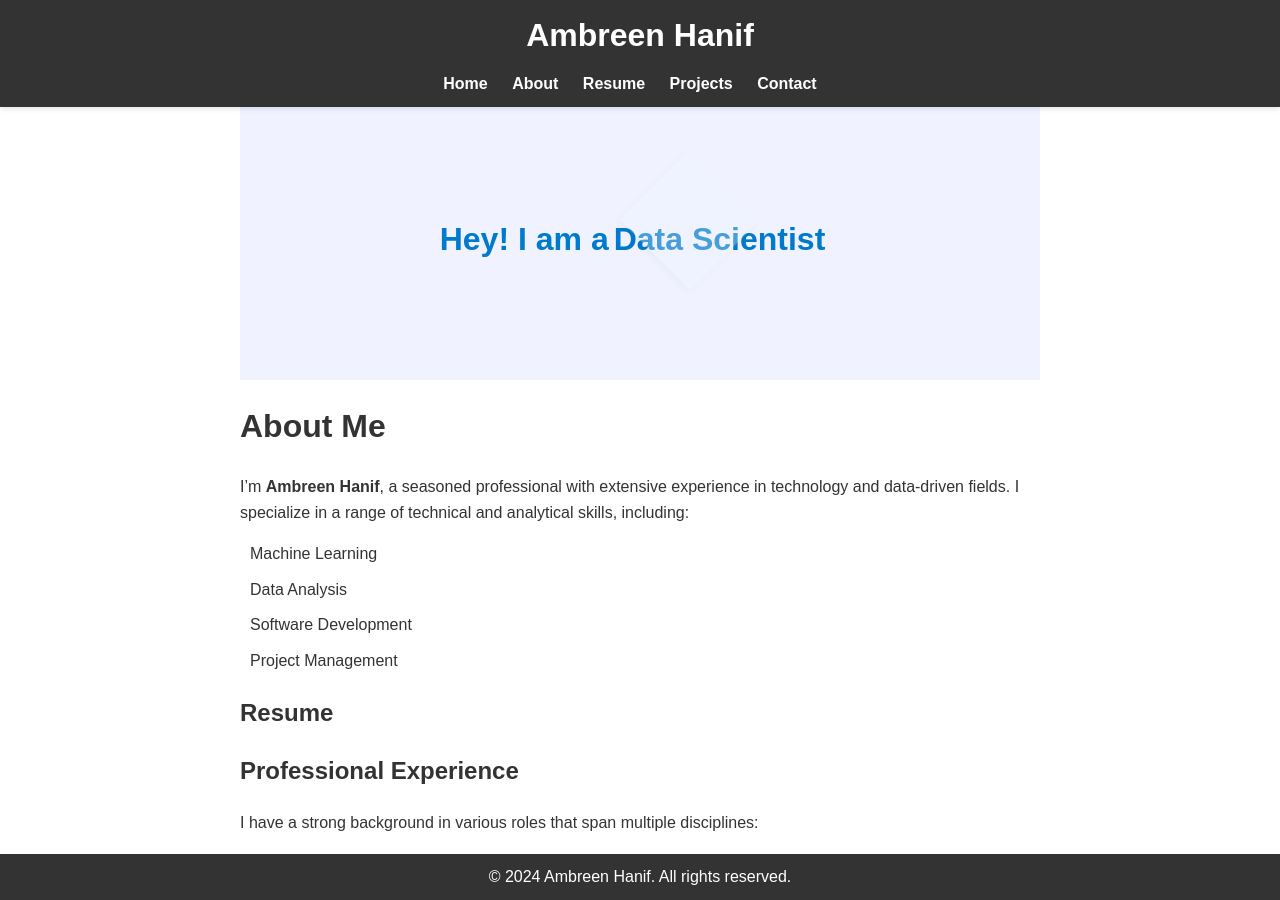
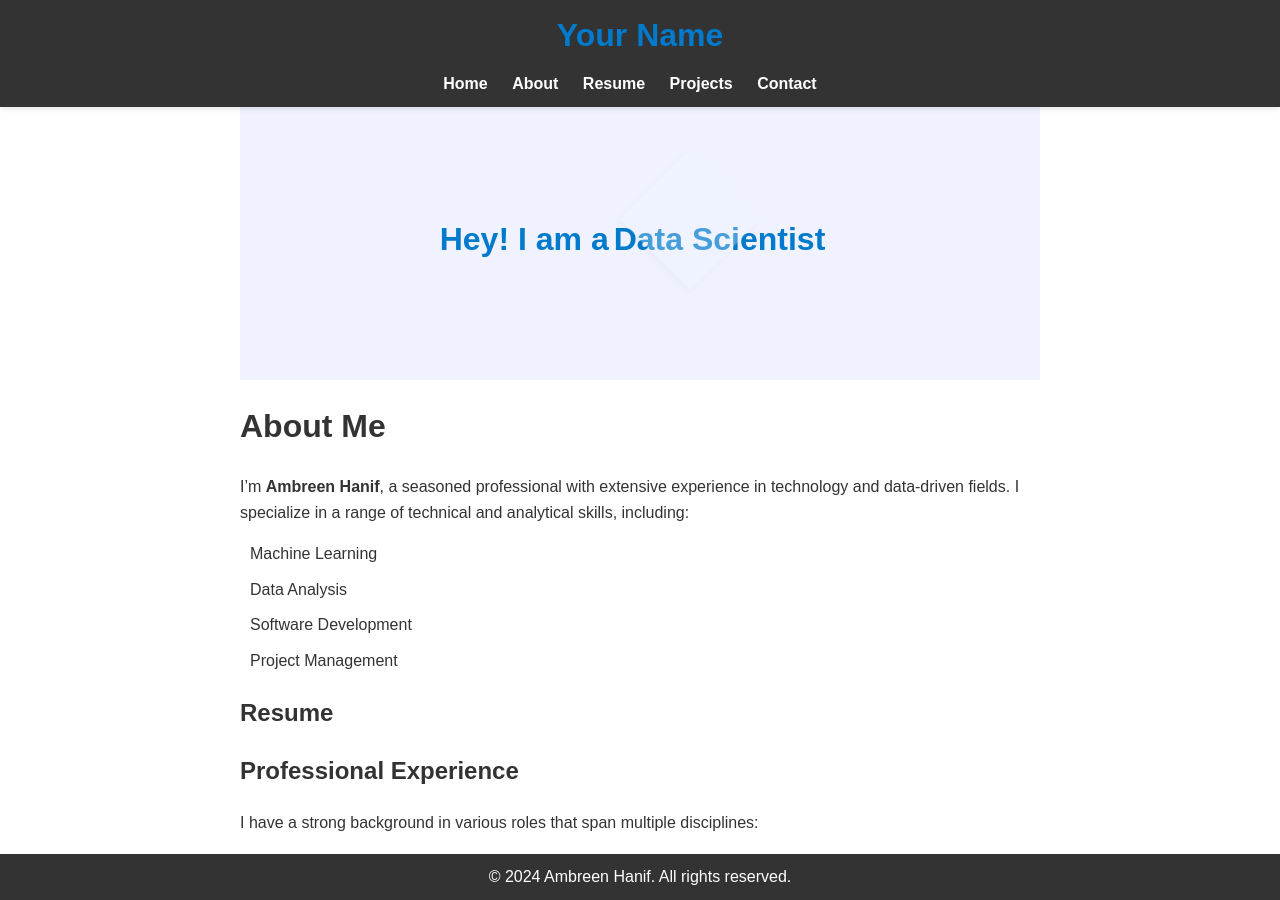
Before and after one commit to umberH/umberH.github.io, a Jekyll site: the page built from index.markdown, in a window 1280 px wide and 900 px high. Built offline with Jekyll 4.4.1, drawn with Linux system fonts in a browser that asks for light colours.

Commit message:
Update default.html

```diff
--- a/_layouts/default.html
+++ b/_layouts/default.html
@@ -11,7 +11,12 @@
 </head>
 <body>
   <header class="sticky-header">
-    <h1>{{ site.title }}</h1>
+  <div class="header-container">
+     <div class="header-left">
+        <h1><a href="{{ '/' | relative_url }}">Your Name</a></h1>
+      </div>
+      <div class="header-right">
+
         <nav>
           <ul>
     <!--         <li><a href="{{ '/' | relative_url }}">Home</a></li> -->
@@ -22,9 +27,9 @@
           <li><a href="#contact" class="nav-link">Contact</a></li>
         </ul>
       </nav>
-</header>
-      </ul>
-    </nav>
+      </div>
+  </div>
+
   </header>
 
   <main>
```
Lines whose indentation alone changed are shown as unchanged.
